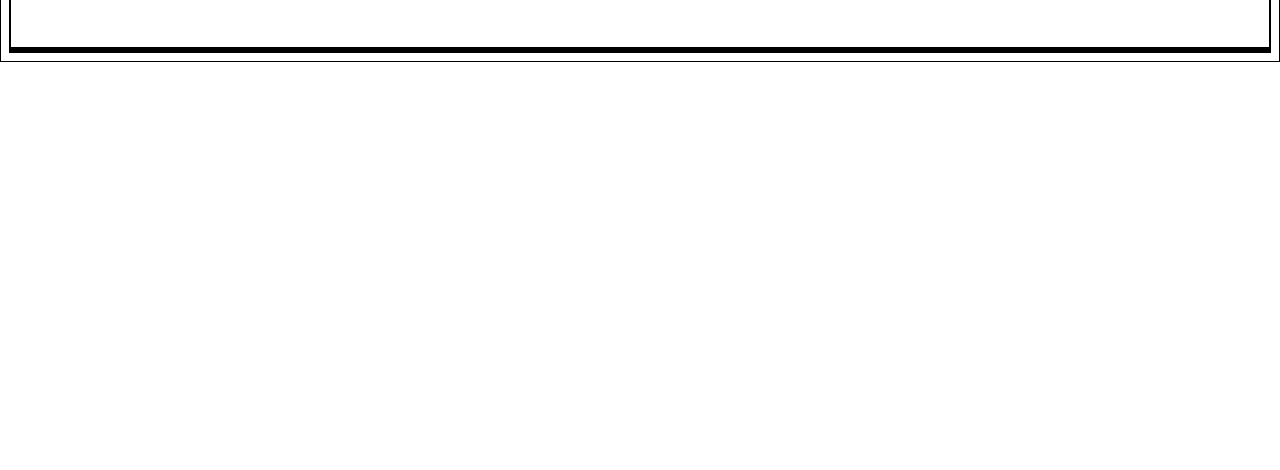
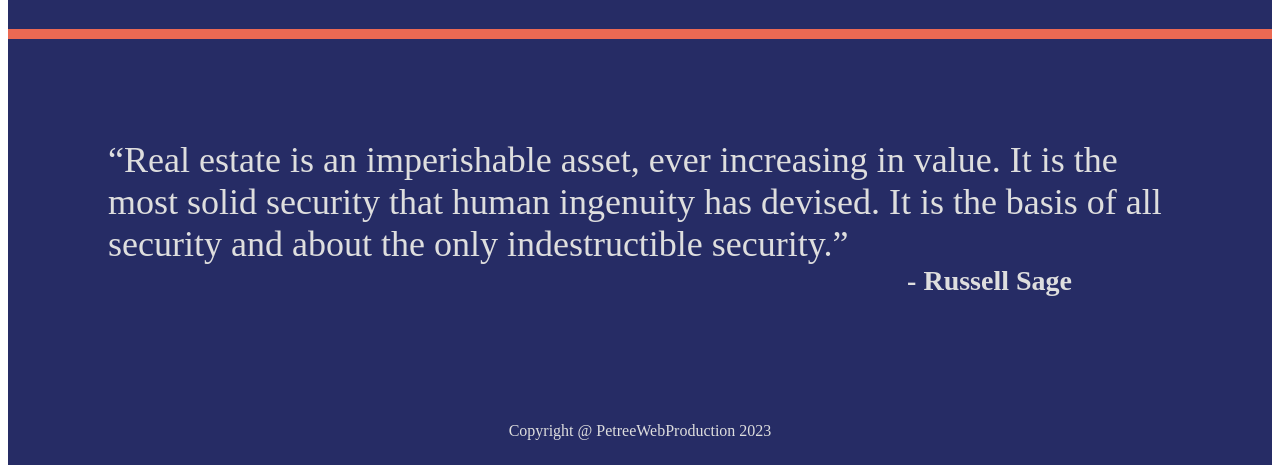
Before and after one commit to Pete1230z/AlishaLandingPage, a plain HTML site: page index.html in a window 1280 px wide. Shown: the part 835-1305 px from the top of the page. Before the commit the page ends 897 px from the top, so only its background shows below. Drawn offline with Linux system fonts and the light colour scheme.

Commit message:
Finish landing page

```diff
--- a/index.html
+++ b/index.html
@@ -16,7 +16,6 @@
 	</ul>
 </header>
 <body>
-
 
 	<div class="headshot">
 	  <div class="pheadshot">
@@ -41,7 +40,13 @@
 		</div>
 	</div>
 
-    <div></div>
+    <div class="quote">
+		<div class="textquote">“Real estate is an imperishable asset, ever increasing in value. It is the most solid security that human ingenuity has devised. It is the basis of all security and about the only indestructible security.”</div>
+		<div class="speaker"> - Russell Sage</div>
+	</div>
+
 </body>
-<footer></footer>
+<footer>
+	Copyright @ PetreeWebProduction 2023
+</footer>
 </html>
--- a/styles.css
+++ b/styles.css
@@ -1,19 +1,20 @@
-* {
+/** {
 border: 1px solid black;
-}
+}*/
 
 body {
 	display: flex;
 	flex-direction: column;
-	justify-content: space-evenly;
+	color: #dedede;
 }
+
 /* Start NavBar */
 
 .navbar{
 	display: flex;
 	justify-content: space-between;
 	background-color: #eb6953;
-	color: #ffff;
+	color: #dedede;
 }
 
 .navhead{
@@ -43,7 +44,6 @@ body {
 	padding: 75px;
 	font-size: 20px;
 	background-color: #262c65;
-	color: #ffff;
 }
 
 .pheadshot {
@@ -74,6 +74,7 @@ body {
 	justify-content: space-evenly;
 	padding: 50px;
 	border-top: #eb6953 10px solid;
+	background-color: #262c65;
 }
 
 .listpic {
@@ -92,4 +93,33 @@ body {
 
 /* Begin Quote */
 
+.quote {
+	display: flex;
+	flex-direction: column;
+	border-top: #eb6953 10px solid;
+	background-color: #262c65;
+}
+
+.textquote {
+	padding: 100px 100px 0px 100px;
+	font-size: 36px;
+}
+
+.speaker {
+	font-size: 28px;
+	font-weight: bold;
+	align-self: flex-end;
+	padding-right: 200px;
+	padding-bottom: 100px;
+}
 /* End Quote */
+
+/* Begin Footer */
+
+footer {
+	text-align: center;
+	padding: 25px;
+	background-color: #262c65;
+}
+
+/* End Footer */
```
